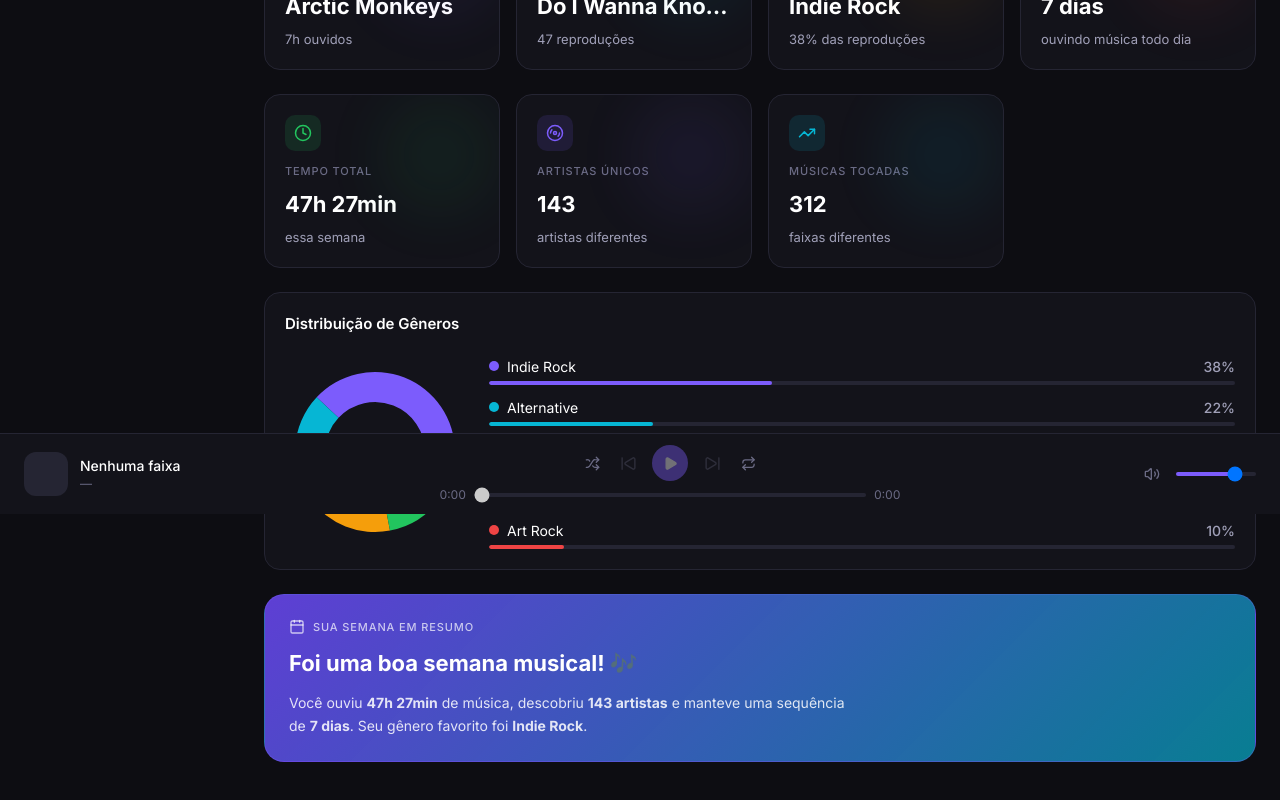
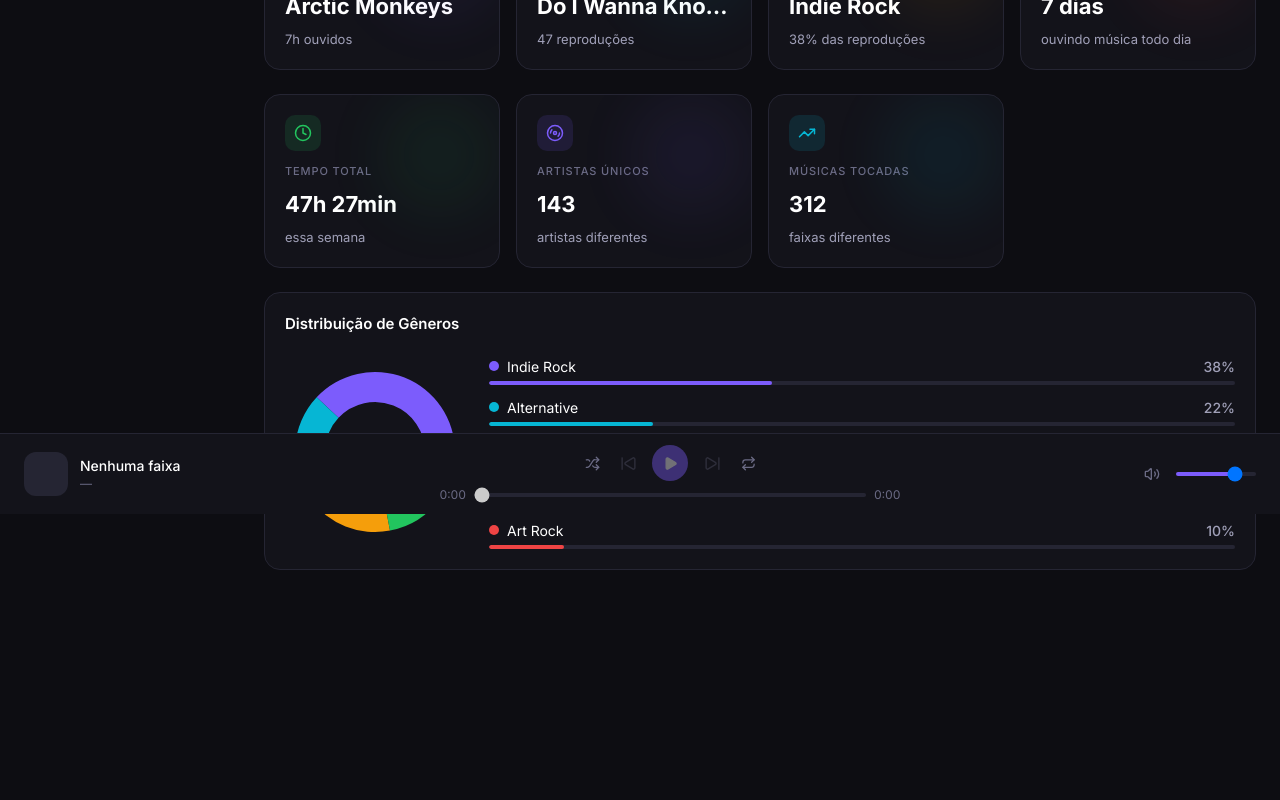
Before and after one commit to nathan-lucca/harmonia, a Next.js app: page /insights in a window 1280 px wide. Shown: the part 286-1086 px from the top of the page. After the commit the page ends 976 px from the top, so only its background shows below. Built offline with nearby package versions, Linux system fonts and the light colour scheme.

Commit message:
fix: removed section resumo semanal of insight page

```diff
--- a/src/app/(app)/insights/page.tsx
+++ b/src/app/(app)/insights/page.tsx
@@ -125,51 +125,6 @@ export default function InsightsPage() {
 
       {/* gráfico de gêneros */}
       <GenreChart genres={topGenres} />
-
-      {/* card de resumo semanal */}
-      <div
-        style={{
-          borderRadius: '20px',
-          padding: '24px',
-          background:
-            'linear-gradient(135deg, var(--color-brand-600), #06B6D4aa)',
-          border:
-            '1px solid color-mix(in srgb, var(--color-brand-500) 30%, transparent)',
-        }}
-      >
-        <div style={{ display: 'flex', flexDirection: 'column', gap: '12px' }}>
-          <div style={{ display: 'flex', alignItems: 'center', gap: '8px' }}>
-            <Calendar size={16} style={{ color: 'rgba(255,255,255,0.7)' }} />
-            <span
-              style={{
-                fontSize: '11px',
-                fontWeight: 500,
-                color: 'rgba(255,255,255,0.7)',
-                textTransform: 'uppercase',
-                letterSpacing: '0.08em',
-              }}
-            >
-              sua semana em resumo
-            </span>
-          </div>
-          <h3 style={{ fontSize: '22px', fontWeight: 700, color: 'white' }}>
-            Foi uma boa semana musical! 🎶
-          </h3>
-          <p
-            style={{
-              fontSize: '14px',
-              color: 'rgba(255,255,255,0.85)',
-              lineHeight: '1.6',
-              maxWidth: '560px',
-            }}
-          >
-            Você ouviu <strong>{formatMinutes(totalMinutes)}</strong> de música,
-            descobriu <strong>{mockStats.uniqueArtists} artistas</strong> e
-            manteve uma sequência de <strong>{streakDays} dias</strong>. Seu
-            gênero favorito foi <strong>{topGenre.genre}</strong>.
-          </p>
-        </div>
-      </div>
     </div>
   )
 }
```
